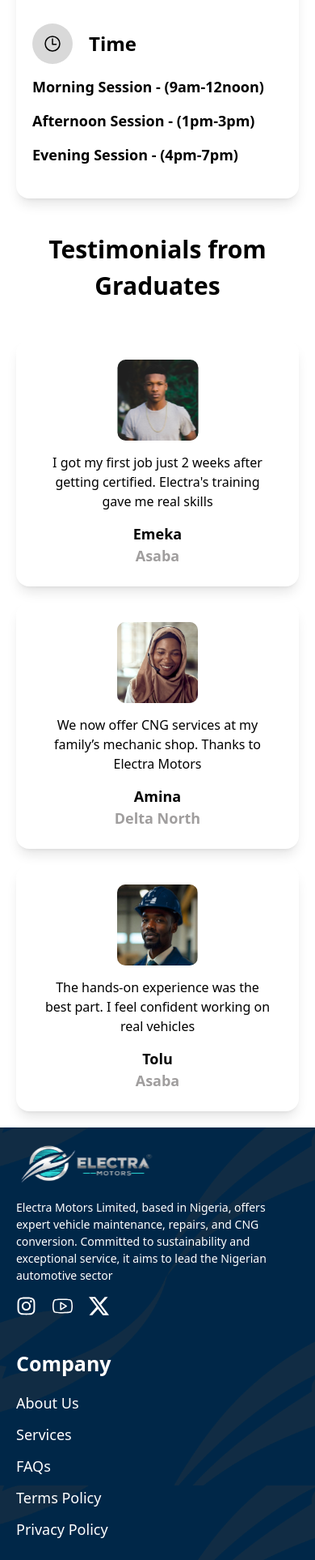
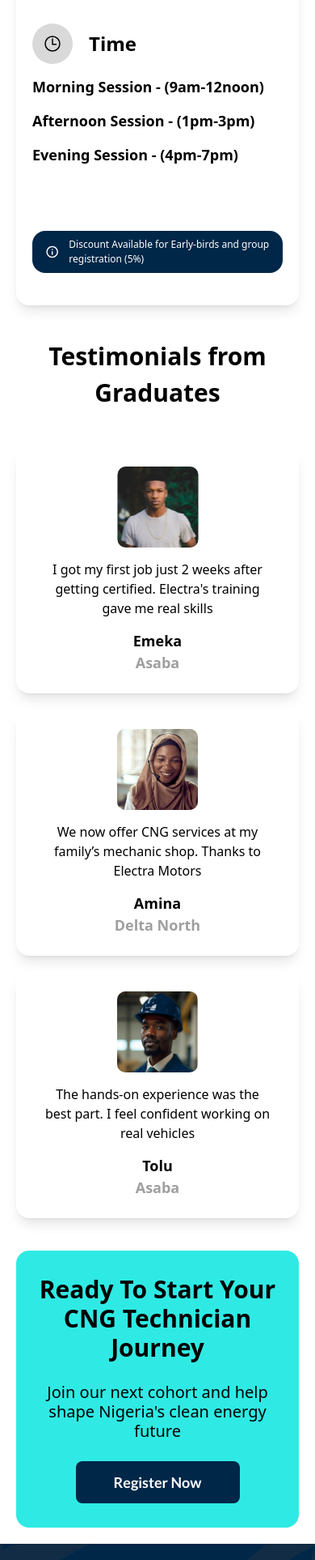
Before and after one commit to annaelowigho/Electra, a React (Vite) app: page /training in a window 390 px wide. Shown: the part 2612-4538 px from the top of the page at 81% size. Built offline with nearby package versions, Linux system fonts and the light colour scheme; a web font is replaced by a local one.

Commit message:
added contact-us section

```diff
--- a/src/App.jsx
+++ b/src/App.jsx
@@ -7,6 +7,7 @@ import AboutUs from './Pages/AboutUs'
 import CNG from './Pages/CNG'
 import Services from './Pages/Services'
 import Training from './Pages/Training'
+import ContactUs from './Pages/ContactUs'
 
 function App() {
 
@@ -19,6 +20,7 @@ function App() {
         <Route path='/cng' element={<CNG />}/>
         <Route path='/services' element={<Services />} />
         <Route path='/training' element={<Training />} />
+        <Route path='/contact-us' element={<ContactUs />} />
       </Routes>
       <Footer />
     </>
--- a/src/Layouts/Nav.jsx
+++ b/src/Layouts/Nav.jsx
@@ -78,7 +78,11 @@ const Nav = () => {
               Training
             </NavLink>
           </li>
-          <li>Contact Us</li>
+          <li className='hover:text-[#2FEAE4]'>
+            <NavLink to="/contact-us" className={({ isActive }) => isActive ? "text-[#2FEAE4]" : "text-inherit"}>
+              Contact Us
+            </NavLink>
+          </li>
         </ul>
         <button className='font-primary text-[18px] font-semibold bg-[#2FEAE4] px-[30px] py-[15px] rounded-lg cursor-pointer
         hidden xl:block'>
@@ -130,7 +134,12 @@ const Nav = () => {
                       Training
                     </NavLink>
                   </li>
-                  <li>Contact Us</li>
+                  <li className='hover:text-[#2FEAE4]'>
+                    <NavLink to='/contact-us' className={({ isActive }) => isActive ? "text-[#2FEAE4]" : "text-inherit"}
+                    onClick={() => setIsMenuOpen(false)}>
+                      Contact Us
+                    </NavLink>
+                  </li>
                 </ul>
 
                 <div className='py-[30px] flex items-center justify-center'>
--- /dev/null
+++ b/src/Pages/ContactUs.jsx
@@ -0,0 +1,35 @@
+import React from 'react'
+import { HiOutlineBuildingOffice2 } from "react-icons/hi2";
+
+
+const Center = [
+    {
+        icon: HiOutlineBuildingOffice2,
+        office: "Head Office",
+        location: "108 3RD Avenue, Gwarimpa, FCT Abuja",
+    }
+]
+
+const ContactUs = () => {
+  return (
+    <>
+        <div className="bg-[url(/assets/contact-us-bg.svg)] w-full h-[355px] bg-cover bg-center flex justify-center items-center">
+            <div className="text-center">
+                <h2 className="text-white text-[60px] font-bold">Contact Us</h2>
+                <p className="text-white text-[20px] md:text-[24px]">Reach Out for Expert Assistance and Services</p>
+            </div>
+        </div>
+        <div className='py-[20px] md:py-[50px] xl:pt-[100px] px-[20px] md:px-[30px] xl:px-[150px]'>
+            <div className='px-[15px] py-[35px] shadow-lg rounded-2xl space-y-5'>
+                <div className='w-[50px] h-[50px] rounded-full bg-[#002748] flex items-center justify-center'>
+                    <HiOutlineBuildingOffice2 className='text-white text-[24px]'/>
+                </div>
+                <h5 className='text-[24px] font-semibold'>Head Office</h5>
+                <p className='text-[18px] font-medium'>108 3RD Avenue, Gwarimpa, FCT Abuja</p>
+            </div>
+        </div>
+    </>
+  )
+}
+
+export default ContactUs
--- a/src/Pages/Training.jsx
+++ b/src/Pages/Training.jsx
@@ -6,6 +6,7 @@ import { BsTools } from "react-icons/bs";
 import { LuBadgeCheck } from "react-icons/lu";
 import { FaRegCalendarCheck } from "react-icons/fa";
 import { IoTimeOutline } from "react-icons/io5";
+import { MdInfoOutline } from "react-icons/md";
 
 
 
@@ -186,7 +187,9 @@ const Training = () => {
                             </td>
                             <td className='px-3'>
                                 <button className="font-primary text-[12px] md:text-[18px] text-white font-semibold bg-[#002748] rounded-lg
-                                cursor-pointer w-[80px] h-[30px] md:w-[89px] md:h-[40px]">
+                                cursor-pointer w-[80px] h-[30px] md:w-[89px] md:h-[40px] hover:bg-[#2FEAE4]
+                                hover:border-[3px] hover:border-[#002748] hover:text-[#002748] hover:shadow-lg
+                                transition-transform-y duration-500 hover:scale-105">
                                     Enroll
                                 </button>
                             </td>
@@ -203,7 +206,9 @@ const Training = () => {
                             </td>
                             <td className='px-3'>
                                 <button className="font-primary text-[12px] md:text-[18px] text-white font-semibold bg-[#002748] rounded-lg
-                                cursor-pointer w-[80px] h-[30px] md:w-[89px] md:h-[40px]">
+                                cursor-pointer w-[80px] h-[30px] md:w-[89px] md:h-[40px] hover:bg-[#2FEAE4]
+                                hover:border-[3px] hover:border-[#002748] hover:text-[#002748] hover:shadow-lg
+                                transition-transform-y duration-500 hover:scale-105">
                                     Enroll
                                 </button>
                             </td>
@@ -220,7 +225,9 @@ const Training = () => {
                             </td>
                             <td className='px-3'>
                                 <button className="font-primary text-[12px] md:text-[18px] text-white font-semibold bg-[#002748] rounded-lg
-                                cursor-pointer w-[80px] h-[30px] md:w-[89px] md:h-[40px]">
+                                cursor-pointer w-[80px] h-[30px] md:w-[89px] md:h-[40px] hover:bg-[#2FEAE4]
+                                hover:border-[3px] hover:border-[#002748] hover:text-[#002748] hover:shadow-lg
+                                transition-transform-y duration-500 hover:scale-105">
                                     Enroll
                                 </button>
                             </td>
@@ -232,7 +239,7 @@ const Training = () => {
 
         {/* Course duration */}
         <div className='py-[20px] md:py-[50px] px-[20px] md:px-[30px] xl:px-[150px]'>
-            <div className='shadow-lg px-[20px] py-[40px] md:p-[30px] xl:px-[50px] xl:pl-[50px] xl:pb-[100px] rounded-2xl'>
+            <div className='shadow-lg px-[20px] py-[40px] md:p-[30px] xl:px-[50px] xl:pl-[50px] xl:pb-[50px] rounded-2xl'>
                 <div className='flex flex-col gap-6 md:gap-7 md:flex-row lg:justify-between'>
                     <div>
                         <div className='flex items-center gap-5'>
@@ -264,11 +271,15 @@ const Training = () => {
                         <p className='pt-[15px] text-[18px] font-semibold'>Evening Session - (4pm-7pm)</p>
                     </div>
                 </div>
+                <div className='bg-[#002748] text-white flex items-center gap-3 px-4 py-2 rounded-2xl mt-20 xl:w-[755px]'>
+                    <MdInfoOutline className='text-[24px]'/>
+                    <p className='text-[12px] md:text-[20px]'>Discount Available for Early-birds and group registration (5%)</p>
+                </div>
             </div>
         </div>
 
         {/* Graduate testimonials */}
-        <div className='py-[20px] md:py-[50px] xl:py-[100px] px-[20px] md:px-[30px] xl:px-[150px]'>
+        <div className='py-[20px] md:py-[50px] xl:pt-[100px] px-[20px] md:px-[30px] xl:px-[150px]'>
             <h2 className="text-[30px] text-center font-semibold md:text-[48px]">
                 Testimonials from Graduates
             </h2>
@@ -280,7 +291,7 @@ const Training = () => {
                     key={index}
                     className='bg-white flex flex-col items-center justify-center px-[31px] py-[24px] rounded-2xl gap-[15px]
                     w-full md:w-[384px] shadow-lg'>
-                    <img src={item.image} alt={`${item.customer}'s feedback`} />
+                    <img src={item.image} alt={`${item.feedback}'s feedback`} />
                     <p className='text-[16px] text-center'>{item.feedback}</p>
                     <div className='text-center'>
                         <p className='text-[18px] font-semibold'>{item.customer}</p>
@@ -293,6 +304,23 @@ const Training = () => {
         </div>
 
         {/* Start CNG journey */}
+        <div className='bg-[#2FEAE4] my-[20px] md:my-[50px] xl:my-[100px] mx-[20px] md:mx-[30px] xl:mx-[150px]
+        px-[10px] py-[30px] rounded-2xl'>
+            <h2 className="text-[30px] text-center font-semibold md:text-[48px] leading-9 md:leading-12 xl:leading-14 text-black">
+                Ready  To Start Your CNG Technician Journey
+            </h2>
+            <p className="text-[20px] md:text-[24px] md:px-5 text-center leading-6 pt-[25px] md:leading-8 xl:leading-9 text-black">
+                Join our next cohort and help shape Nigeria's clean energy future
+            </p>
+            <div className='flex items-center justify-center'>
+                <button className='font-primary text-[18px] md:text-[22px] text-white font-semibold bg-[#002748] rounded-lg
+                cursor-pointer w-[203px] h-[52px] mt-[25px] hover:bg-[#2FEAE4]
+                hover:border-[3px] hover:border-[#002748] hover:text-[#002748] hover:shadow-lg
+                transition-transform-y duration-500 hover:scale-105'>
+                    Register Now
+                </button>
+            </div>
+        </div>
     </>
   )
 }
```
Also changed, not shown: 1 other file (tests, documents, lock files or other folders).
